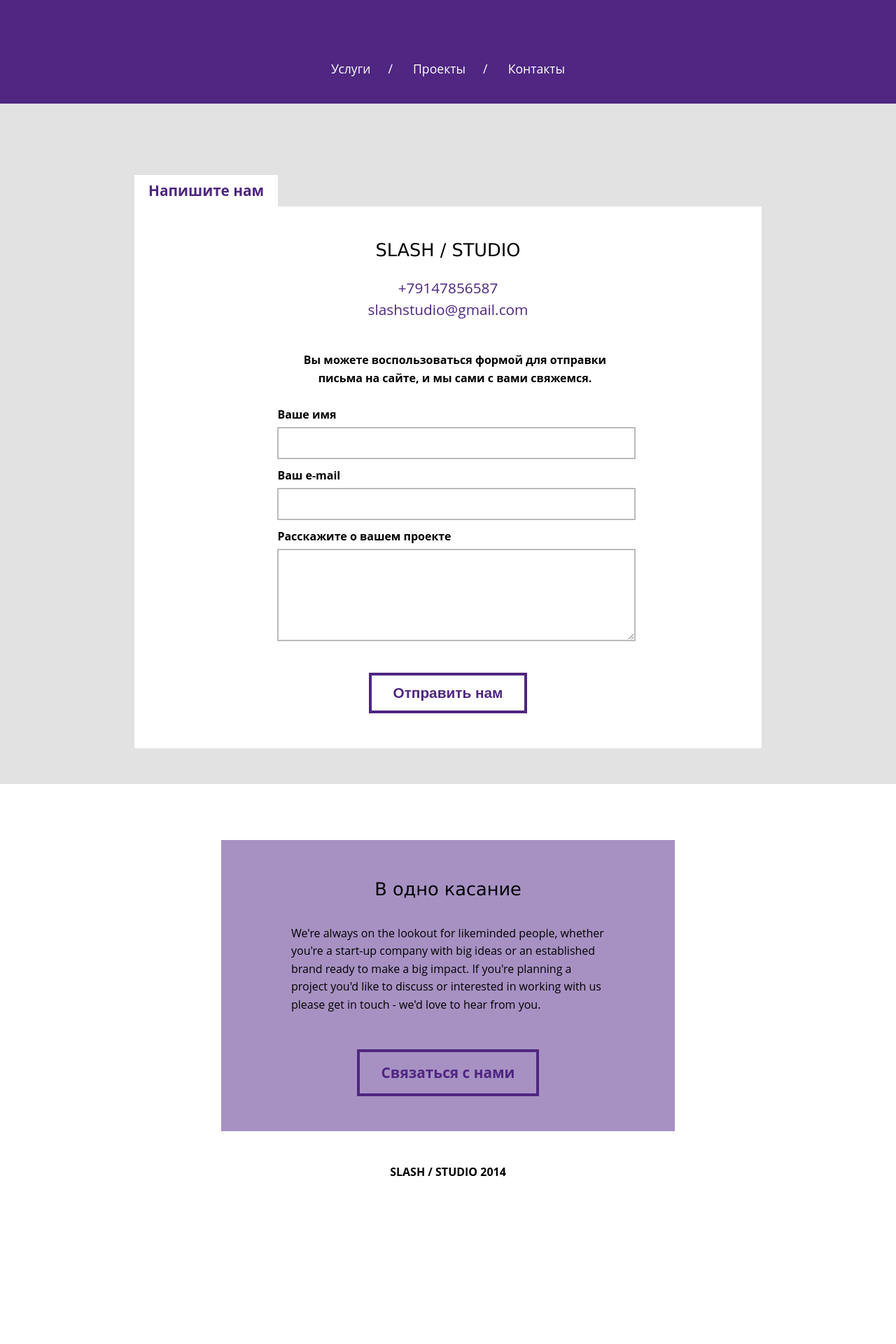
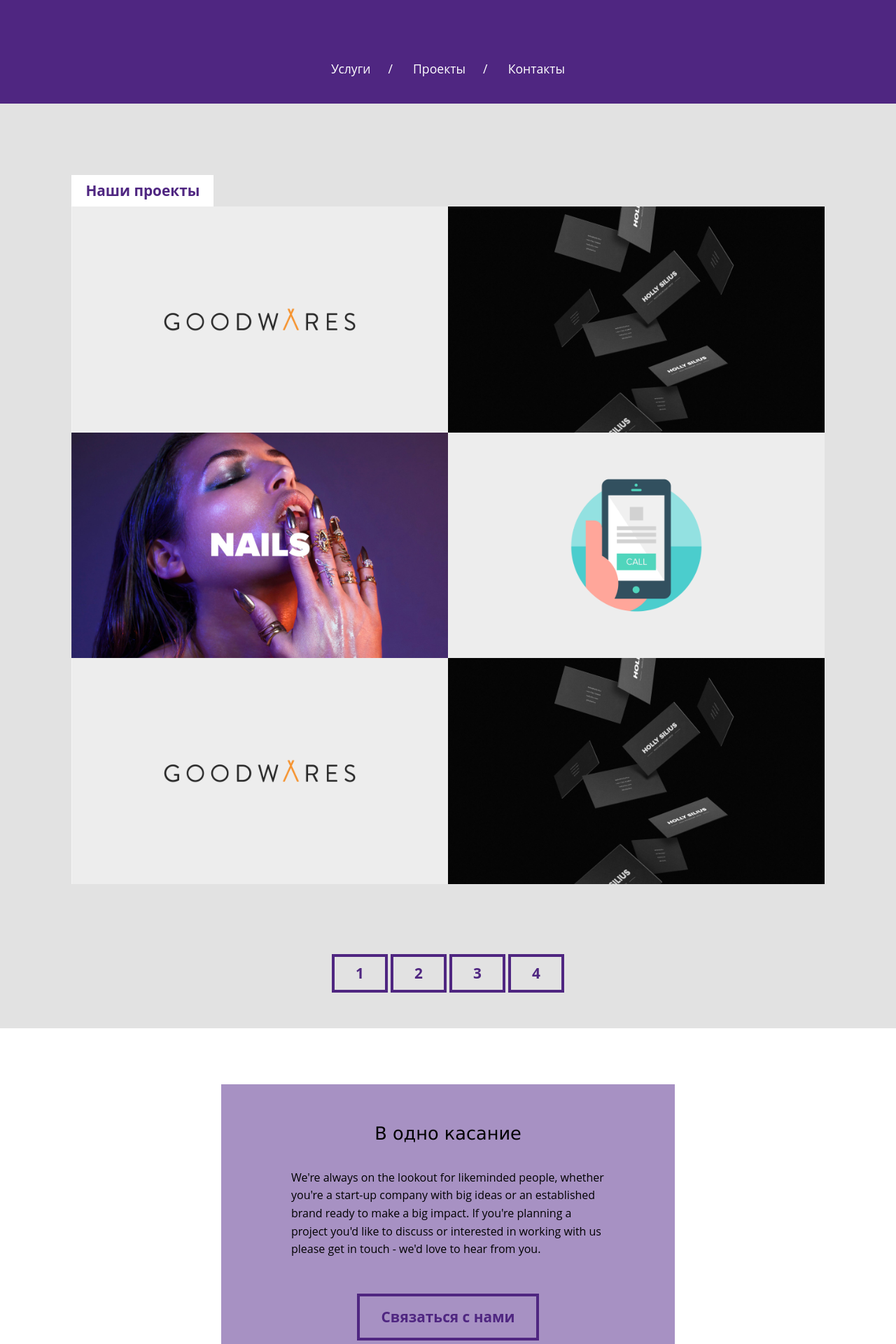
Before and after one commit to koninka/slashstudio-site, a PHP site: page / in a window 1280 px wide. Shown: the part 652-2572 px from the top of the page at 70% size. Before the commit the page ends 2332 px from the top, so only its background shows below. Run offline with PHP 8.4, Linux system fonts and the light colour scheme.

Commit message:
страница все проекты

```diff
--- /dev/null
+++ b/css/projects.css
@@ -0,0 +1,99 @@
+#block_projects {
+	position: relative;
+}
+
+#block_projects div.gallery a {
+	width: 50%;
+	position: relative;
+	display: inline-block;
+}
+
+#block_projects img {
+	width: 100%;
+	vertical-align: top;
+}
+
+#block_projects div.caption {
+	position: absolute;
+	bottom: 0;
+	top: 0;
+	left: 0;
+	right: 0;
+	vertical-align: top;
+	text-align: center;
+	z-index: 1;
+	opacity: 0;
+	color: white;
+	background: url('/images/tr_bg.png') repeat;
+    transition: all 0.4s ease-out;
+}
+
+#block_projects div.caption strong {
+	text-align: center;
+	display: block;
+	font-size: 250%;
+	margin-bottom: 35px;
+}
+
+#block_projects div.caption p {
+	font-size: 120%;
+	margin-bottom: 35px;
+}
+
+#block_projects div.caption div.text {
+	position: relative;
+	top: -20px;
+	-webkit-transition: all 0.4s ease-out;
+    -moz-transition: all 0.4s ease-out;
+    -o-transition: all 0.4s ease-out;
+}
+
+#block_projects div.caption:hover div.text {
+	top: 0px;
+}
+
+#block_projects div.caption div.href {
+	position: relative;
+	bottom: -20px;
+	-webkit-transition: all 0.4s ease-out;
+    -moz-transition: all 0.4s ease-out;
+    -o-transition: all 0.4s ease-out;
+}
+
+#block_projects div.caption:hover div.href {
+	bottom: 0;
+}
+
+#block_projects div.caption .child {
+    display:-moz-inline-box;
+    display:inline-block;
+    vertical-align:middle;
+    zoom:1;
+    //display:inline;
+}
+#block_projects div.caption .helper {
+    display:-moz-inline-box;
+    display:inline-block;
+    vertical-align:middle;
+    height:100%;
+    width:0px;
+    zoom:1;
+    //display:inline;
+}
+
+
+#block_projects div.gallery a:hover div.caption {
+	opacity: 1;
+}
+
+#block_projects {
+	padding: 8% 8% 0;
+}
+
+#block_projects img {
+	position: relative;
+}
+
+#block_projects div.center_button {
+	margin-top: 100px;
+}
--- a/index.php
+++ b/index.php
@@ -3,6 +3,6 @@
 	require_once SCRIPTS_ROOT . 'constants.php';
 	require_once SCRIPTS_ROOT . 'settings.php';
 
-	$smarty->display('contact.tpl');
+	$smarty->display('projects_all.tpl');
 
 ?>
--- /dev/null
+++ b/templates/projects_all.tpl
@@ -0,0 +1,111 @@
+{extends file='page.tpl'}
+{block name='links' append}
+	<link href="/css/projects.css" rel="stylesheet" />
+	<link href="/css/block1.css" rel="stylesheet" />
+	<link href="/css/header.css" rel="stylesheet" />
+	<link href="/css/footer.css" rel="stylesheet" />
+	<script src="/js/jquery.scrollorama.js"></script>
+	{literal}
+		<script>
+			$(function(){
+				var scrollorama = $.scrollorama({
+			        blocks:'.scrollblock'
+			    });
+			});
+		</script>
+	{/literal}
+{/block}
+{block name='div.main'}
+	{include file="block1.tpl"}
+	<section id="block_projects">
+		<h1 class="block_h1">Наши проекты</h1>
+		<div class="gallery">
+			<a href="#">
+				<img src="/images/img4.png" />
+				<div class="caption">
+					<div class="child">
+						<div class="text">
+							<strong>Caption</strong>
+							<p>Lorem ipsum dolor sit amet, consectetur adipisicing elit</p>
+						</div>
+						<div class="href">
+							<span class="button">Посмотреть</span>
+						</div>
+					</div>
+					<div class="helper"></div>
+				</div>
+			</a><a href="#">
+				<img src="/images/img1.jpg" />
+				<div class="caption">
+					<div class="child">
+						<div class="text">
+							<strong>Caption</strong>
+							<p>Lorem ipsum dolor sit amet, consectetur adipisicing elit</p>
+						</div>
+						<div class="href">
+							<span class="button">Посмотреть</span>
+						</div>
+					</div>
+					<div class="helper"></div>
+				</div>
+			</a><a href="#">
+				<img src="/images/img3.jpg" />
+					<div class="caption">
+					<div class="child">
+						<div class="text">
+							<strong>Caption</strong>
+							<p>Lorem ipsum dolor sit amet, consectetur adipisicing elit</p>
+						</div>
+						<div class="href">
+							<span class="button">Посмотреть</span>
+						</div>
+					</div>
+					<div class="helper"></div>
+				</div>
+			</a><a href="#"><img src="/images/img2.png" /><div class="caption">
+					<div class="child">
+						<div class="text">
+							<strong>Caption</strong>
+							<p>Lorem ipsum dolor sit amet, consectetur adipisicing elit</p>
+						</div>
+						<div class="href">
+							<span class="button">Посмотреть</span>
+						</div>
+					</div>
+					<div class="helper"></div>
+				</div>
+			</a><a href="#"><img src="/images/img4.png" /><div class="caption">
+					<div class="child">
+						<div class="text">
+							<strong>Caption</strong>
+							<p>Lorem ipsum dolor sit amet, consectetur adipisicing elit</p>
+						</div>
+						<div class="href">
+							<span class="button">Посмотреть</span>
+						</div>
+					</div>
+					<div class="helper"></div>
+				</div>
+			</a><a href="#"><img src="/images/img1.jpg" /><div class="caption">
+					<div class="child">
+						<div class="text">
+							<strong>Caption</strong>
+							<p>Lorem ipsum dolor sit amet, consectetur adipisicing elit</p>
+						</div>
+						<div class="href">
+							<span class="button">Посмотреть</span>
+						</div>
+					</div>
+					<div class="helper"></div>
+				</div>
+			</a>
+		</div>
+		<div class="center_button" id="view_all">
+			<a href="#" class="button">1</a>
+			<a href="#" class="button">2</a>
+			<a href="#" class="button">3</a>
+			<a href="#" class="button">4</a>
+		</div>
+	</section>
+   {include file="footer.tpl"}
+{/block}
```
